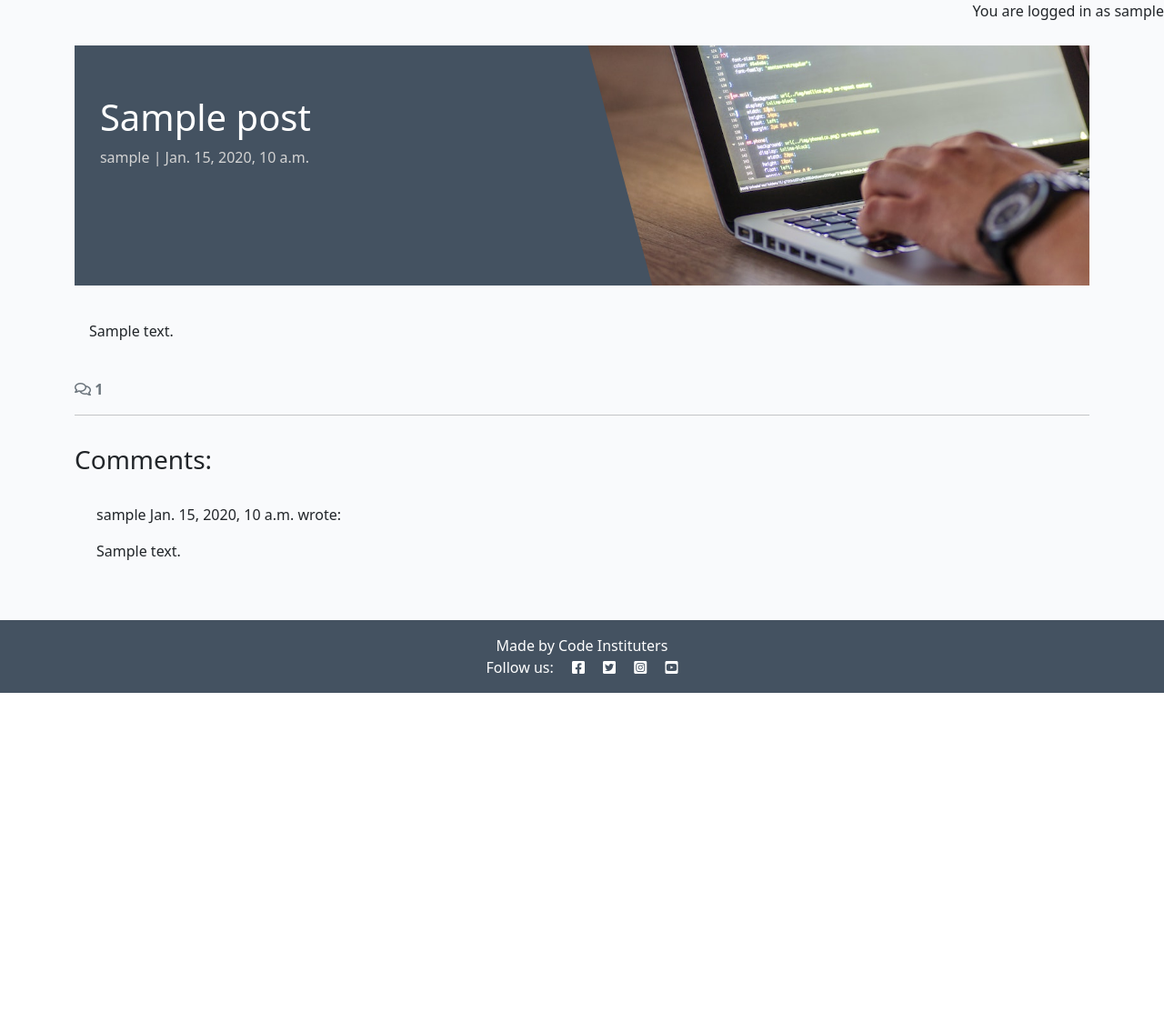
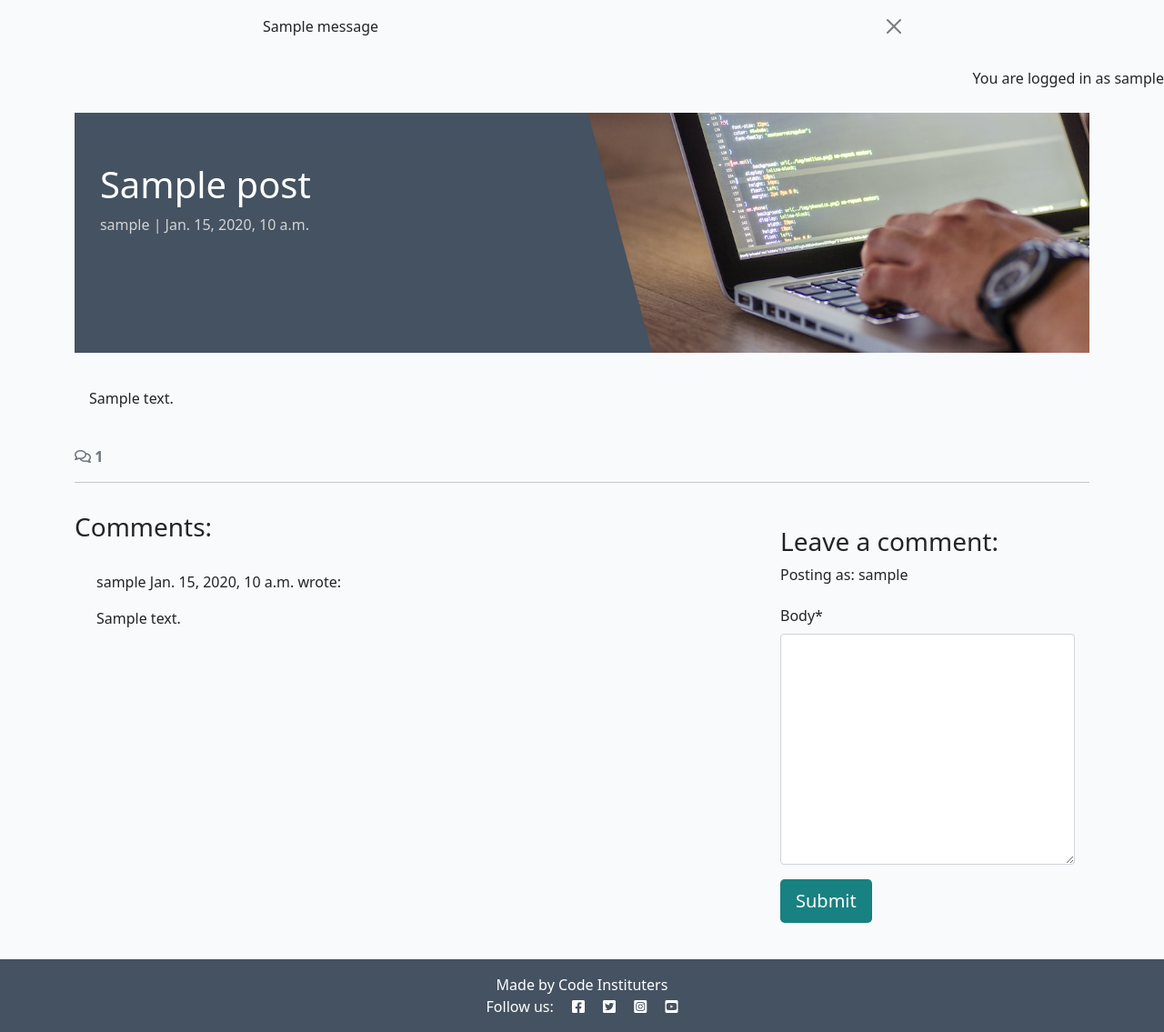
Before and after one commit to Oleksii-Al/django-blog, a Django app: a page that uses templates/base.html in a window 1280 px wide. Shown: the part 60-1195 px from the top of the page at 91% size. Before the commit the page ends 822 px from the top, so only its background shows below. Run offline with Django 4.2, Linux system fonts and the light colour scheme; a user stored in the database is signed in; tables that the repository leaves empty hold one stand-in row (values such as "Sample post"); one stand-in notice (Sample message) is shown; some libraries are stand-ins or nearby versions.

Commit message:
Add posting comments feature

```diff
--- /dev/null
+++ b/blog/forms.py
@@ -0,0 +1,7 @@
+from .models import Comment
+from django import forms
+
+class CommentForm(forms.ModelForm):
+    class Meta:
+        model = Comment
+        fields = ('body',)
--- a/blog/templates/blog/post_detail.html
+++ b/blog/templates/blog/post_detail.html
@@ -1,5 +1,6 @@
 {% extends 'base.html' %} {% block content %}
 {% load static %}
+{% load crispy_forms_tags %}
 
 <div class="masthead">
     <div class="container">
@@ -70,6 +71,22 @@
                 {% endfor %}
             </div>
         </div>
+        <!-- Creating New Comments -->
+        <div class="col-md-4 card mb-4 mt-3">
+            <div class="card-body">
+                {% if user.is_authenticated %}
+                <h3>Leave a comment:</h3>
+                <p>Posting as: {{ user.username }}</p>
+                <form id="commentForm" method="post" style="margin-top: 1.3em;">
+                    {{ comment_form | crispy }}
+                    {% csrf_token %}
+                    <button id="submitButton" type="submit" class="btn btn-signup btn-lg">Submit</button>
+                </form>
+                {% else %}
+                <p>Log in to leave a comment</p>
+                {% endif %}
+            </div>
+        </div>
     </div>
 </div>
 
--- a/blog/views.py
+++ b/blog/views.py
@@ -1,6 +1,8 @@
 from django.shortcuts import render, get_object_or_404
 from django.views import generic
+from django.contrib import messages
 from .models import Post
+from .forms import CommentForm
 
 # Create your views here.
 
@@ -28,6 +30,20 @@ def post_detail(request, slug):
     comments = post.comments.all().order_by("-created_on")
     comment_count = post.comments.filter(approved=True).count()
 
+    if request.method == "POST":
+        comment_form = CommentForm(data=request.POST)
+        if comment_form.is_valid():
+            comment = comment_form.save(commit=False)
+            comment.author = request.user
+            comment.post = post
+            comment.save()
+            messages.add_message(
+                request, messages.SUCCESS,
+                "Comment submitted and awaiting approval"
+            )
+
+    comment_form = CommentForm()
+
     return render(
         request,
         "blog/post_detail.html",
@@ -35,5 +51,6 @@ def post_detail(request, slug):
             "post": post,
             "comments": comments,
             "comment_count": comment_count,
+            "comment_form": comment_form,
         },
     )
--- a/requirements.txt
+++ b/requirements.txt
@@ -1,7 +1,9 @@
 asgiref==3.8.1
+crispy-bootstrap5==0.7
 dj-database-url==0.5.0
 Django==4.2.16
 django-allauth==0.57.2
+django-crispy-forms==2.3
 django-summernote==0.8.20.0
 gunicorn==20.1.0
 oauthlib==3.2.2
--- a/templates/base.html
+++ b/templates/base.html
@@ -75,10 +75,25 @@
         </div>
     </nav>
 
+    <!-- displaying Django messages -->
+    <div class="container">
+        <div class="row">
+            <div class="col-md-8 offset-md-2">
+                {% for message in messages %}
+                <div class="alert {{ message.tags }} alert-dismissible
+          fade show" id="msg" role="alert">
+                    {{ message | safe }}
+                    <button type="button" class="btn-close" data-bs-dismiss="alert" aria-label="Close"></button>
+                </div>
+                {% endfor %}
+            </div>
+        </div>
+    </div>
+
     <main class="flex-shrink-0 main-bg">
 
         {% if user.is_authenticated %}
-            <p class="text-end m3">You are logged in as {{ user.username }}</p>
+        <p class="text-end m3">You are logged in as {{ user.username }}</p>
         {% else %}
         <p class="text-end m3">You are not logged in</p>
         {% endif %}
```
Also changed, not shown: codestar/settings.py (+6 -1 lines).
